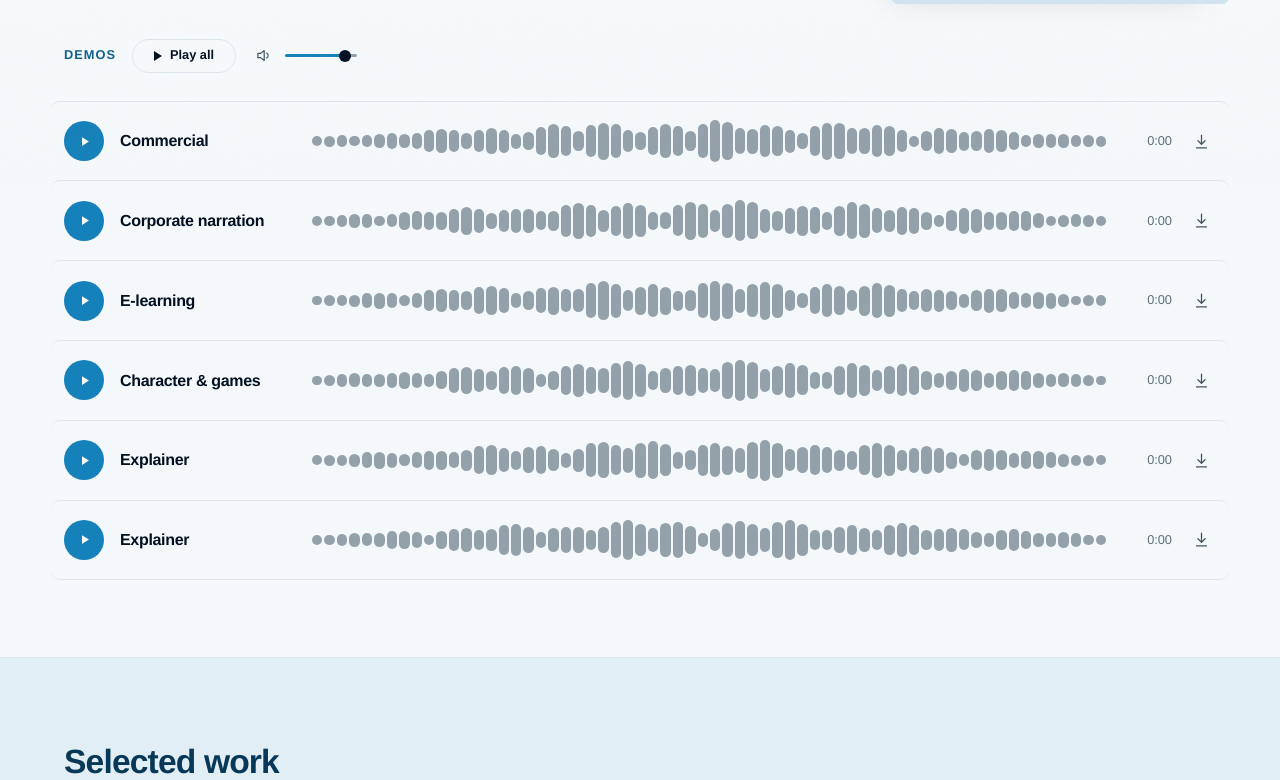
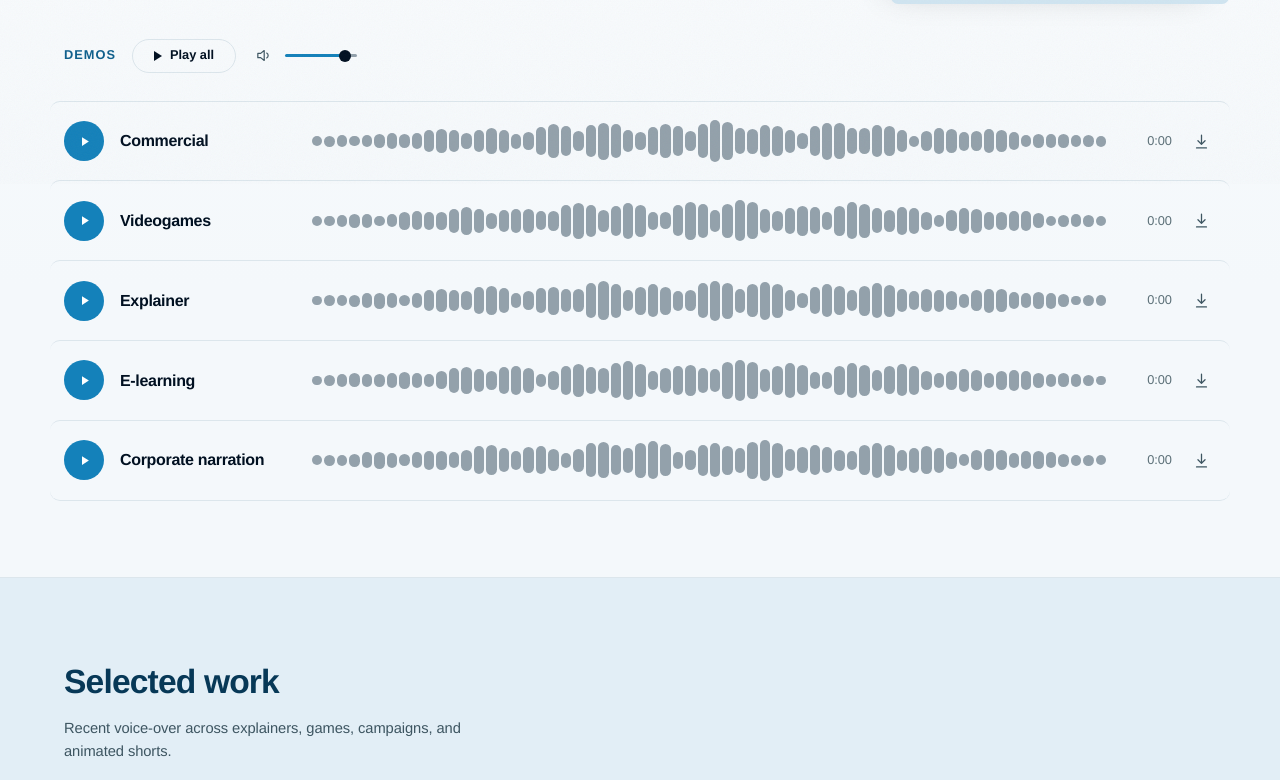
Before and after one commit to emilyaudio/emilyaudio.github.io, a plain HTML site: page vo/index.html in a window 1280 px wide. Shown: the part 616-1396 px from the top of the page. Drawn offline with Linux system fonts and the light colour scheme.

Commit message:
change playlist order

```diff
--- a/vo/index.html
+++ b/vo/index.html
@@ -1754,16 +1754,15 @@
             var DEMOS = [
                 { cat: "Commercial", src: "audio/commercial.mp3" },
                 {
+                    cat: "Videogames",
+                    src: "audio/character_and_games.mp3",
+                },
+                { cat: "Explainer", src: "audio/explainer.mp3" },
+                { cat: "E-learning", src: "audio/e_learning.mp3" },
+                {
                     cat: "Corporate narration",
                     src: "audio/corporate_narration.mp3",
                 },
-                { cat: "E-learning", src: "audio/e_learning.mp3" },
-                {
-                    cat: "Character & games",
-                    src: "audio/character_and_games.mp3",
-                },
-                { cat: "Explainer", src: "audio/explainer.mp3" },
-                { cat: "Explainer", src: "audio/explainer.mp3" },
             ];
 
             var list = document.getElementById("demoList");
```
